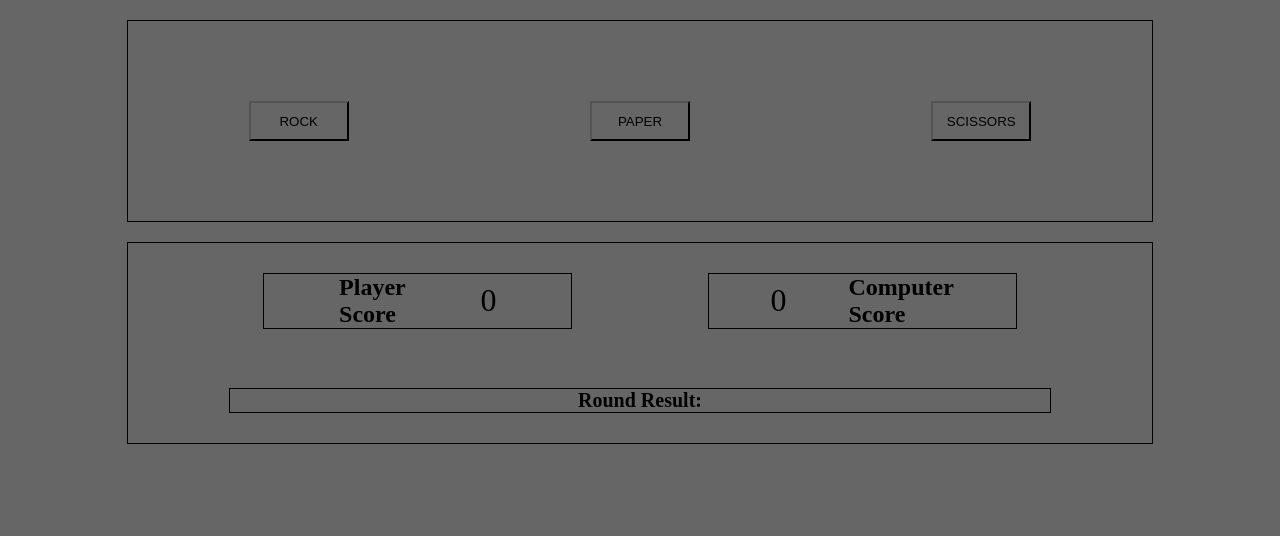
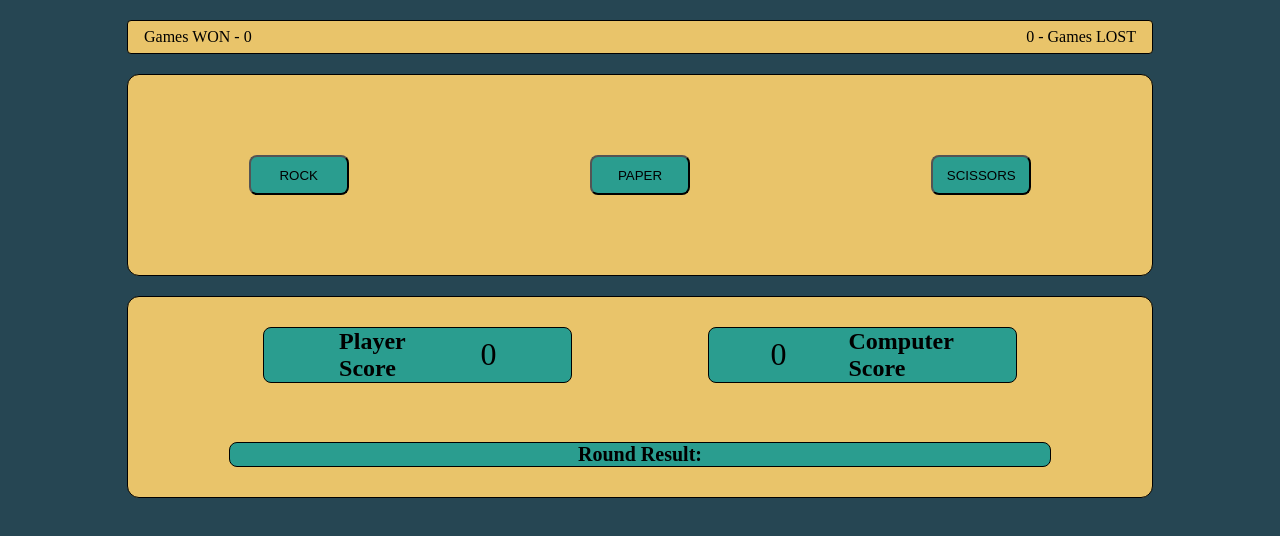
Before and after one commit to 7Bear77/rock-paper-scissors, a plain HTML site: page index.html in a window 1280 px wide. Both pictures are taken after a click on the button "Rock, Paper, Scissors, SHOOT!". Drawn offline with Linux system fonts and the light colour scheme.

Commit message:
Add styling touches Complete styling for colors and overall look

```diff
--- a/index.html
+++ b/index.html
@@ -8,6 +8,10 @@
     <title>rock paper scissors</title>
 </head>
 <body>
+    <div class="winsAndLosses" id="winsAndLosses">
+        <div id="wins">Games WON -<p id="winsText">0</p></div>
+        <div id="losses"><p id="lossesText">0</p>- Games LOST</div>
+    </div>
     <div id="container">
         <button id="start" class="startGame">Rock, Paper, Scissors, SHOOT!</button>
         <button id="rock" class="gameChoice">ROCK</button>
@@ -34,6 +38,7 @@
     <div id="gameOver" class="gameOver">
         <h1>GAME OVER</h1>
         <p id="gameOverText"></p>
+        <p id="ties"></p>
         <button id="restart" class="restart">PLAY AGAIN?</button>
     </div>
 </body>
--- a/script.js
+++ b/script.js
@@ -7,15 +7,21 @@ let playerScoreValue = document.querySelector(".playerScoreValue");
 let computerScoreValue = document.querySelector(".computerScoreValue");
 let resultText = document.querySelector(".resultText");
 let gameOverText = document.querySelector("#gameOverText")
+let totalTiesText = document.querySelector("#ties");
+let gameWinsText = document.querySelector("#winsText");
+let gameLossesText = document.querySelector("#lossesText");
 
 const choices = ["rock", "paper", "scissors"];
 let playerScore = 0;
 let computerScore = 0;
 let humanChoice;
 let computerChoice;
+let totalTies = 0
+let roundsPlayed = 0
+let gameWins = 0;
+let gameLosses = 0;
 
 document.getElementById("restart").addEventListener("click", () => {
-    console.log("clicked");
     document.getElementById("container").style.display = "flex";
     document.getElementById("rock").style.display = "block";
     document.getElementById("paper").style.display = "block";
@@ -34,10 +40,17 @@ function isGameOver() {
         document.getElementById("container").style.display = "none";
         document.getElementById("gameOver").style.display = "flex";
         gameOverText.innerHTML = `YOU WIN! FINAL SCORE IS PLAYER: ${playerScore}, COMPUTER: ${computerScore}!`
+        totalTiesText.innerHTML = `YOU HAD ${totalTies} TIES WITH THE COMPUTER AND PLAYED ${roundsPlayed} ROUNDS`
         playerScore = 0;
         computerScore = 0;
+        totalTies = 0;
+        roundsPlayed = 0;
         playerScoreValue.innerHTML = playerScore;
         computerScoreValue.innerHTML = computerScore;
+        gameWins++;
+        gameWinsText.innerHTML = `${gameWins}`;
+        gameLossesText.innerHTML = `${gameLosses}`;
+        resultText.innerHTML = "";
     } else if (computerScore >= 5) {
         document.getElementById("rock").style.display = "none";
         document.getElementById("paper").style.display = "none";
@@ -46,10 +59,17 @@ function isGameOver() {
         document.getElementById("container").style.display = "none";
         document.getElementById("gameOver").style.display = "flex";
         gameOverText.innerHTML = `YOU LOSE! FINAL SCORE IS PLAYER: ${playerScore}, COMPUTER: ${computerScore}!`
+        totalTiesText.innerHTML = `YOU HAD ${totalTies} TIES WITH THE COMPUTER AND PLAYED ${roundsPlayed} ROUNDS`
         playerScore = 0;
         computerScore = 0;
+        totalTies = 0;
+        roundsPlayed = 0;
         playerScoreValue.innerHTML = playerScore;
         computerScoreValue.innerHTML = computerScore;
+        gameLosses++;
+        gameWinsText.innerHTML = `${gameWins}`;
+        gameLossesText.innerHTML = `${gameLosses}`;
+        resultText.innerHTML = "";
     } else {
         return;
     }
@@ -57,12 +77,11 @@ function isGameOver() {
 
 // Start the game by removing the start button and adding the game to display
 document.getElementById("start").addEventListener("click", () => {
-    console.log("clicked");
     startGame.style.display = "none";
-document.getElementById("rock").style.display = "block";
-document.getElementById("paper").style.display = "block";
-document.getElementById("scissors").style.display = "block";
-document.getElementById("text-container").style.display = "flex";
+    document.getElementById("rock").style.display = "block";
+    document.getElementById("paper").style.display = "block";
+    document.getElementById("scissors").style.display = "block";
+    document.getElementById("text-container").style.display = "flex";
 });
 
 // When player selects a button, play a round of the game
@@ -81,30 +100,32 @@ function calculateScore() {
 // Logic to determine winner of each round of play (making a selection)
 function playRound() {
     if (humanChoice === computerChoice) {
+        totalTies++;
+        roundsPlayed++;
         resultText.innerHTML = `TIE! Both players selected ${humanChoice}!`;
-        console.log('Player Score: ' + playerScore + '! Computer score: ' + computerScore + '!');
     } else if (humanChoice === 'rock' && computerChoice === 'scissors') {
         resultText.innerHTML = `WINNER! You chose ${humanChoice}, computer chose ${computerChoice}!`;
+        roundsPlayed++;
         playerScore++;
-        console.log('Player Score: ' + playerScore + '! Computer score: ' + computerScore + '!');
         calculateScore();
         isGameOver();
     } else if (humanChoice === 'paper' && computerChoice === 'rock') {
         resultText.innerHTML = `WINNER! You chose ${humanChoice}, computer chose ${computerChoice}!`;
+        roundsPlayed++;
         playerScore++;
-        console.log('Player Score: ' + playerScore + '! Computer score: ' + computerScore + '!');
         calculateScore();
         isGameOver();
     } else if (humanChoice === 'scissors' && computerChoice === 'paper') {
         resultText.innerHTML = `WINNER! You chose ${humanChoice}, computer chose ${computerChoice}!`;
+        roundsPlayed++;
         playerScore++;
         resultText.innerHTML = 'Player Score: ' + playerScore + '! Computer score: ' + computerScore + '!';
         calculateScore();
         isGameOver();
     } else {
-        console.log(`LOSER! You chose ${humanChoice}, computer chose ${computerChoice}! Better luck next time!`);
+        resultText.innerHTML = `LOSER! You chose ${humanChoice}, computer chose ${computerChoice}!`
+        roundsPlayed++;
         computerScore++;
-        console.log('Player Score: ' + playerScore + '! Computer score: ' + computerScore + '!');
         calculateScore();
         isGameOver();
     }
--- a/style/style.css
+++ b/style/style.css
@@ -1,5 +1,11 @@
+:root {
+    --mainColor: #264653;
+    --secondaryColor: #2a9d8f;
+    --turtiaryColor: #e9c46a;
+}
+
 * {
-    background-color: #666;
+    background-color: var(--mainColor);
     padding: 0;
     margin: 0;
 }
@@ -8,6 +14,9 @@
     width: 70%;
     height: 70%;
     display: block;
+    background-color: var(--secondaryColor);
+    border-radius: 8px;
+    font-size: 32px;
 }
 
 #container {
@@ -16,15 +25,19 @@
     display: flex;
     justify-content: space-around;
     border: 1px solid black;
+    border-radius: 12px;
     justify-self: center;
     margin: 20px 0 0 0;
     align-items: center;
+    background-color: var(--turtiaryColor);
 }
 
 .gameChoice {
     min-width: 100px;
     height: 20%;
     display: none;
+    background-color: var(--secondaryColor);
+    border-radius: 8px;
 }
 
 #text-container {
@@ -36,12 +49,15 @@
     border: 1px solid black;
     justify-self: center;
     margin: 20px 0 0 0;
+    background-color: var(--turtiaryColor);
+    border-radius: 12px;
 }
 
 .scores {
     display: flex;
     justify-content: space-evenly;
     justify-self: center;
+    background-color: var(--turtiaryColor);
 }
 
 .player, .computer {
@@ -51,10 +67,27 @@
     width: 30%;
     font-size: 16px;
     border: 1px solid black;
+    background-color: var(--secondaryColor);
+    border-radius: 8px;
+}
+
+.playerScore,
+.computerScore,
+.resultText,
+.result {
+    background-color: var(--secondaryColor);
+}
+
+.gameOver,
+.gameOver > h1,
+#gameOverText,
+#ties {
+    background-color: var(--turtiaryColor);
 }
 
 .playerScoreValue, .computerScoreValue {
     font-size: 32px;
+    background-color: var(--secondaryColor);
 }
 
 .results {
@@ -65,7 +98,10 @@
     align-items: center;
     font-size: 20px;
     width: 80%;
+    background-color: var(--secondaryColor);
+    border-radius: 8px;
 }
+
 
 #gameOver {
     display: none;
@@ -77,6 +113,7 @@
     justify-self: center;
     margin: 20px 0 0 0;
     border: 1px solid black;
+    border-radius: 12px;
 }
 
 #gameOver > h1, p {
@@ -86,3 +123,44 @@
 .restart {
     width: 20%;
 }
+
+#restart {
+    background-color: var(--secondaryColor);
+    border-radius: 4px;
+}
+
+#winsAndLosses {
+    display: flex;
+    width: 80vw;
+    height: 32px;
+    border: 1px solid black;
+    justify-self: center;
+    margin-top: 20px;
+    align-items: center;
+    background-color: var(--turtiaryColor);
+    border-radius: 4px;
+}
+
+#wins {
+    margin-right: auto;
+    margin-left: 16px;
+    display: flex;
+    background-color: var(--turtiaryColor);
+}
+
+#losses {
+    margin-left: auto;
+    margin-right: 16px;
+    display: flex;
+    background-color: var(--turtiaryColor);
+}
+
+#wins > p {
+    padding-left: 4px;
+    background-color: var(--turtiaryColor);
+}
+
+#losses > p {
+    padding-right: 4px;
+    background-color: var(--turtiaryColor);
+}
```
